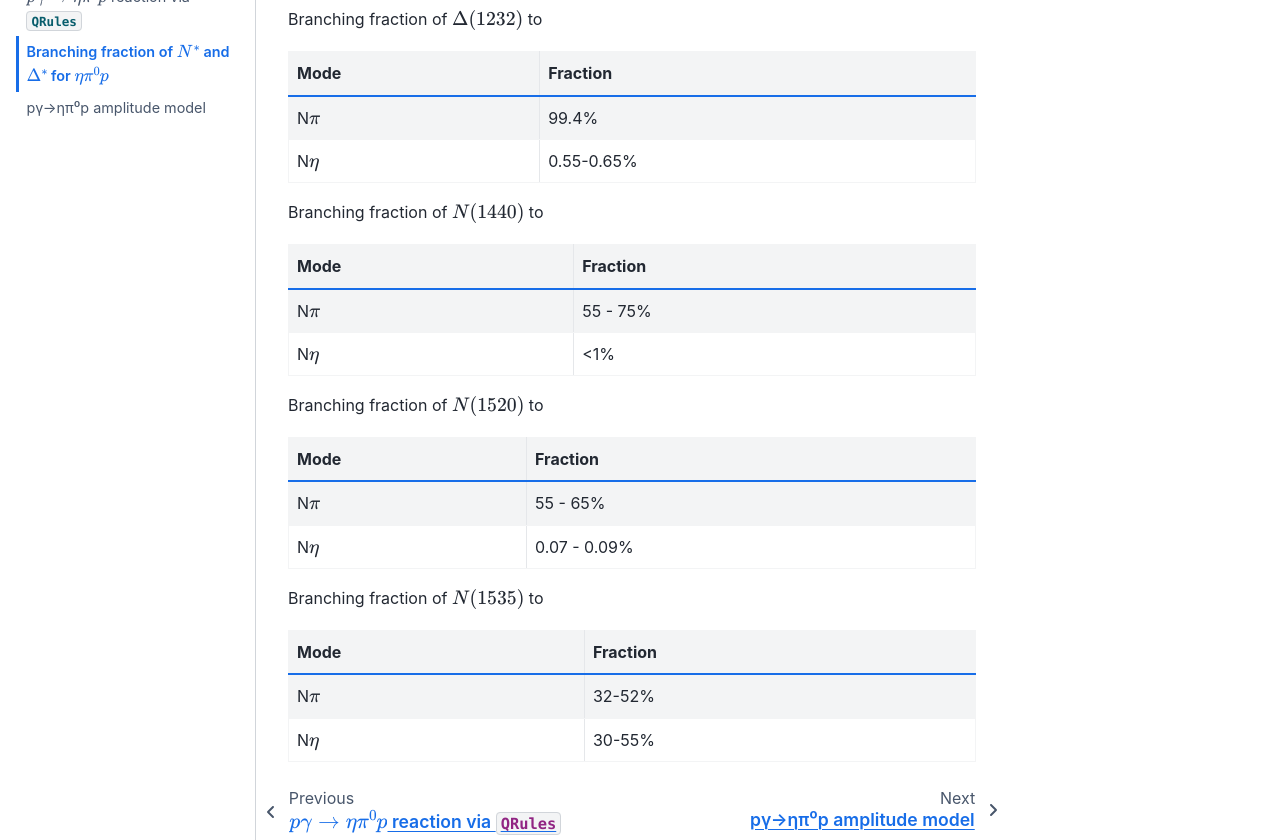
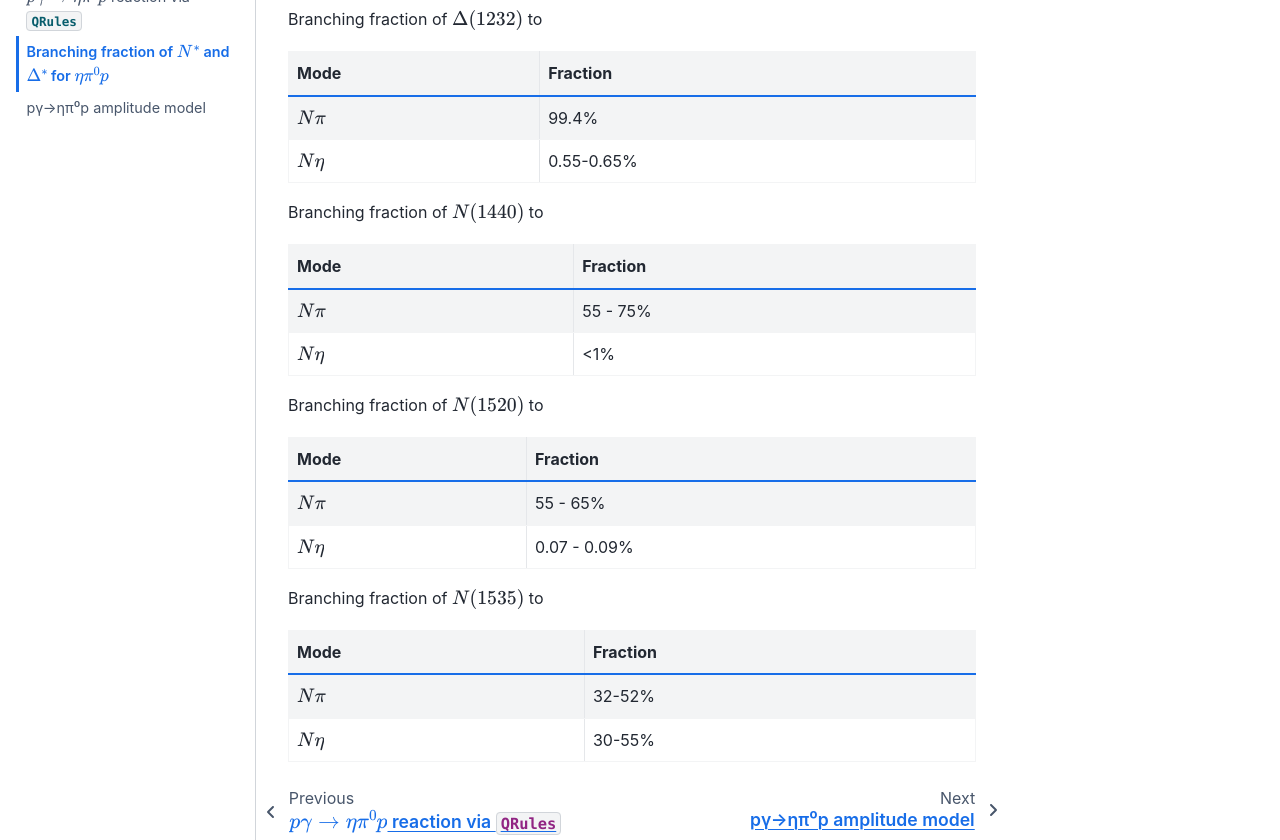
Before and after one commit to ComPWA/gluex-nstar, a Sphinx documentation site: the page built from docs/branching-fraction.md, in a window 1280 px wide and 1127 px high. Shown: the part 227-1067 px from the top of the window. Built offline with Sphinx 7.4.7 and the Sphinx Book theme 1.1.4, drawn with Linux system fonts in a browser that asks for light colours.

Commit message:
FIX: write N as LaTeX

```diff
--- a/docs/branching-fraction.md
+++ b/docs/branching-fraction.md
@@ -7,23 +7,23 @@ Branching fraction of $\Delta(1232)$ to
 
 | Mode    | Fraction   |
 | ------- | ---------- |
-| N$\pi$  | 99.4%      |
-| N$\eta$ | 0.55-0.65% |
+| $N\pi$  | 99.4%      |
+| $N\eta$ | 0.55-0.65% |
 
 Branching fraction of $N(1440)$ to
 | Mode | Fraction |
 | ----------- | ----------- |
-| N$\pi$ | 55 - 75% |
-| N$\eta$ | <1% |
+| $N\pi$ | 55 - 75% |
+| $N\eta$ | <1% |
 
 Branching fraction of $N(1520)$ to
 | Mode | Fraction |
 | ----------- | ----------- |
-| N$\pi$ | 55 - 65% |
-| N$\eta$ | 0.07 - 0.09% |
+| $N\pi$ | 55 - 65% |
+| $N\eta$ | 0.07 - 0.09% |
 
 Branching fraction of $N(1535)$ to
 | Mode | Fraction |
 | ----------- | ----------- |
-| N$\pi$ | 32-52% |
-| N$\eta$ | 30-55% |
+| $N\pi$ | 32-52% |
+| $N\eta$ | 30-55% |
```
